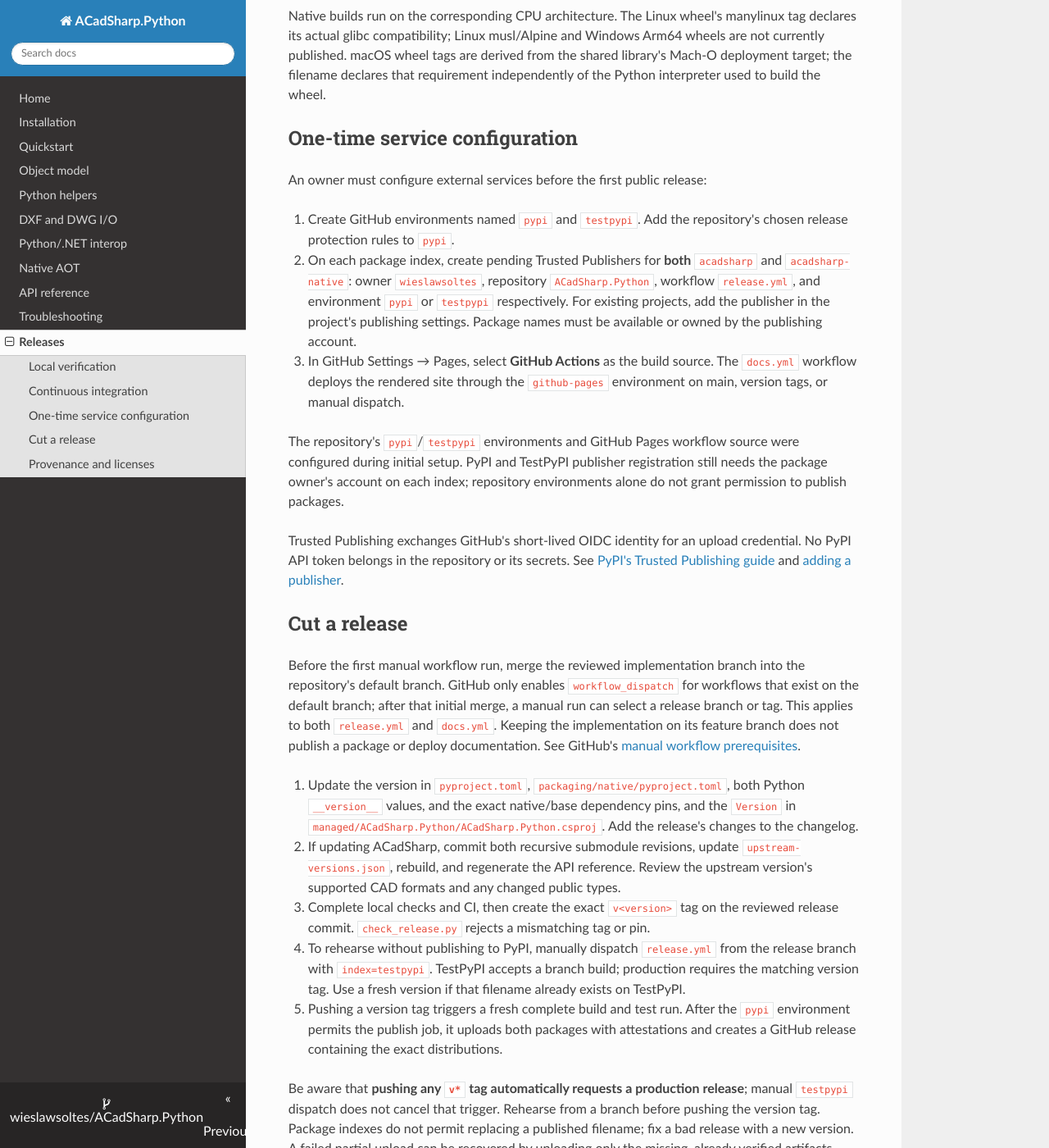
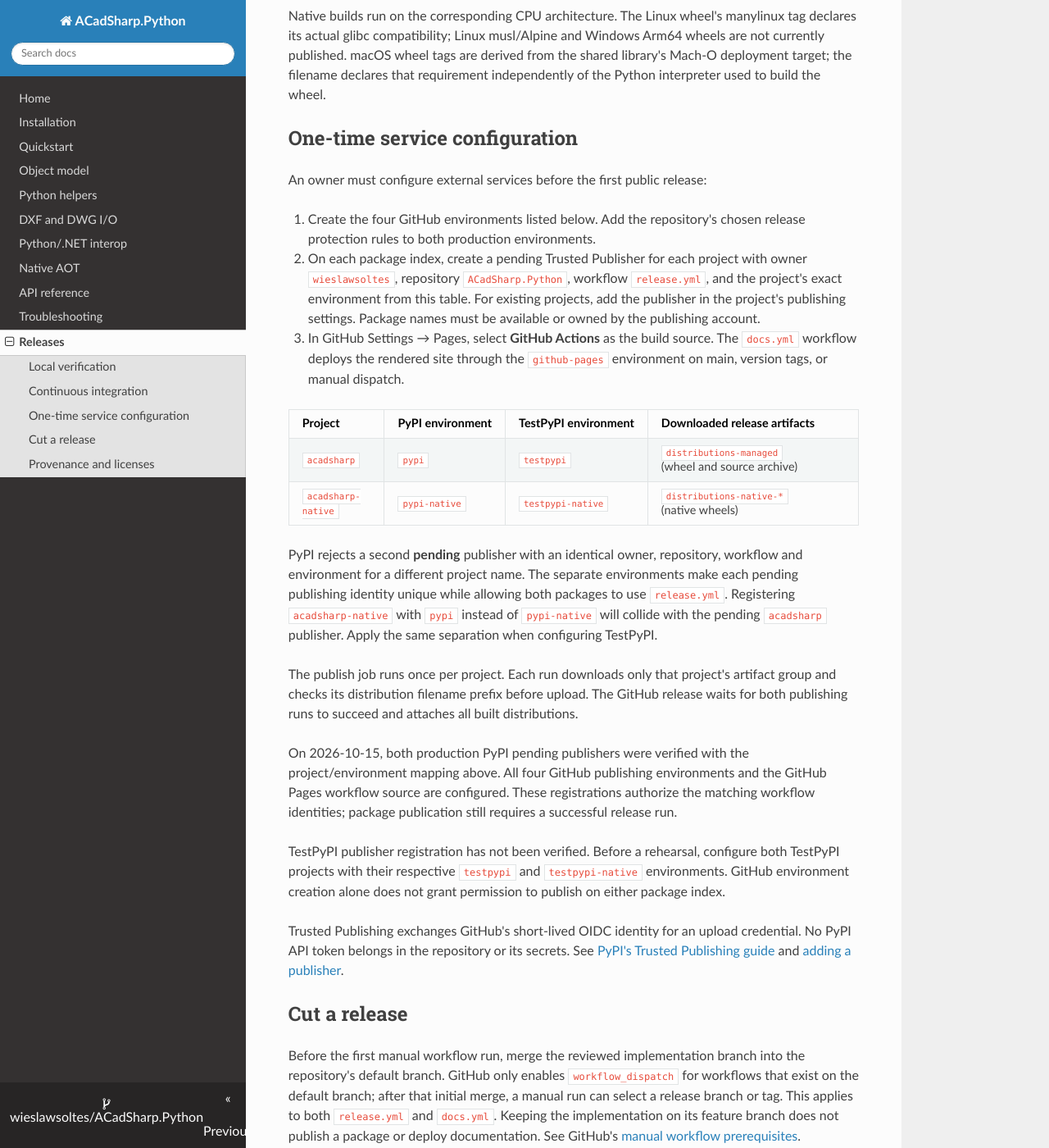
Before and after one commit to wieslawsoltes/ACadSharp.Python, an MkDocs documentation site: the page built from docs/releasing.md, in a window 1280 px wide and 1400 px high, scrolled down 1478 px. Shown: the whole window at 82% size. Built offline with MkDocs 1.6.1, drawn with Linux system fonts in a browser that asks for light colours; nearby versions of some CDN libraries; some of the changed text lies outside the part shown.

Commit message:
Prepare 0.1.0 with distinct per-package publishing identities

```diff
--- a/docs/releasing.md
+++ b/docs/releasing.md
@@ -73,22 +73,44 @@
 
 An owner must configure external services before the first public release:
 
-1. Create GitHub environments named `pypi` and `testpypi`. Add the repository's
-   chosen release protection rules to `pypi`.
-2. On each package index, create pending Trusted Publishers for **both**
-   `acadsharp` and `acadsharp-native`: owner `wieslawsoltes`, repository
-   `ACadSharp.Python`, workflow `release.yml`, and environment `pypi` or
-   `testpypi` respectively. For existing projects, add the publisher in the
-   project's publishing settings. Package names must be available or owned by
-   the publishing account.
+1. Create the four GitHub environments listed below. Add the repository's
+   chosen release protection rules to both production environments.
+2. On each package index, create a pending Trusted Publisher for each project
+   with owner `wieslawsoltes`, repository `ACadSharp.Python`, workflow
+   `release.yml`, and the project's exact environment from this table. For
+   existing projects, add the publisher in the project's publishing settings.
+   Package names must be available or owned by the publishing account.
 3. In GitHub Settings → Pages, select **GitHub Actions** as the build source.
    The `docs.yml` workflow deploys the rendered site through the `github-pages`
    environment on main, version tags, or manual dispatch.
 
-The repository's `pypi`/`testpypi` environments and GitHub Pages workflow source
-were configured during initial setup. PyPI and TestPyPI publisher registration
-still needs the package owner's account on each index; repository environments
-alone do not grant permission to publish packages.
+| Project | PyPI environment | TestPyPI environment | Downloaded release artifacts |
+| --- | --- | --- | --- |
+| `acadsharp` | `pypi` | `testpypi` | `distributions-managed` (wheel and source archive) |
+| `acadsharp-native` | `pypi-native` | `testpypi-native` | `distributions-native-*` (native wheels) |
+
+PyPI rejects a second **pending** publisher with an identical owner, repository,
+workflow and environment for a different project name. The separate environments
+make each pending publishing identity unique while allowing both packages to use
+`release.yml`. Registering `acadsharp-native` with `pypi` instead of `pypi-native`
+will collide with the pending `acadsharp` publisher. Apply the same separation
+when configuring TestPyPI.
+
+The publish job runs once per project. Each run downloads only that project's
+artifact group and checks its distribution filename prefix before upload. The
+GitHub release waits for both publishing runs to succeed and attaches all built
+distributions.
+
+On 2026-10-15, both production PyPI pending publishers were verified with the
+project/environment mapping above. All four GitHub publishing environments and
+the GitHub Pages workflow source are configured. These registrations authorize
+the matching workflow identities; package publication still requires a successful
+release run.
+
+TestPyPI publisher registration has not been verified. Before a rehearsal,
+configure both TestPyPI projects with their respective `testpypi` and
+`testpypi-native` environments. GitHub environment creation alone does not grant
+permission to publish on either package index.
 
 Trusted Publishing exchanges GitHub's short-lived OIDC identity for an upload
 credential. No PyPI API token belongs in the repository or its secrets. See
@@ -120,8 +142,9 @@
    production requires the matching version tag. Use a fresh version if that
    filename already exists on TestPyPI.
 5. Pushing a version tag triggers a fresh complete build and test run. After the
-   `pypi` environment permits the publish job, it uploads both packages with
-   attestations and creates a GitHub release containing the exact distributions.
+   `pypi` and `pypi-native` environments permit their respective publishing runs,
+   each run uploads its package with attestations. Once both succeed, the workflow
+   creates a GitHub release containing all exact distributions.
 
 Be aware that **pushing any `v*` tag automatically requests a production release**;
 manual `testpypi` dispatch does not cancel that trigger. Rehearse from a branch
```
Also changed, not shown: CHANGELOG.md (+1 -1 lines), docs/native.md (+1 -1 lines), 1 other file.
